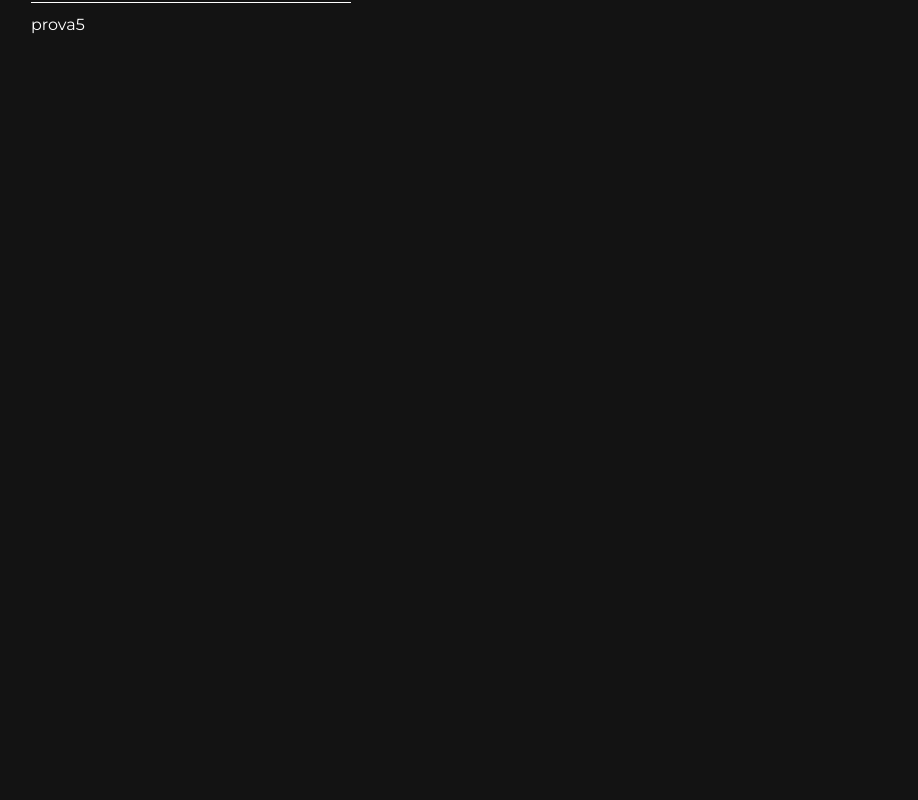
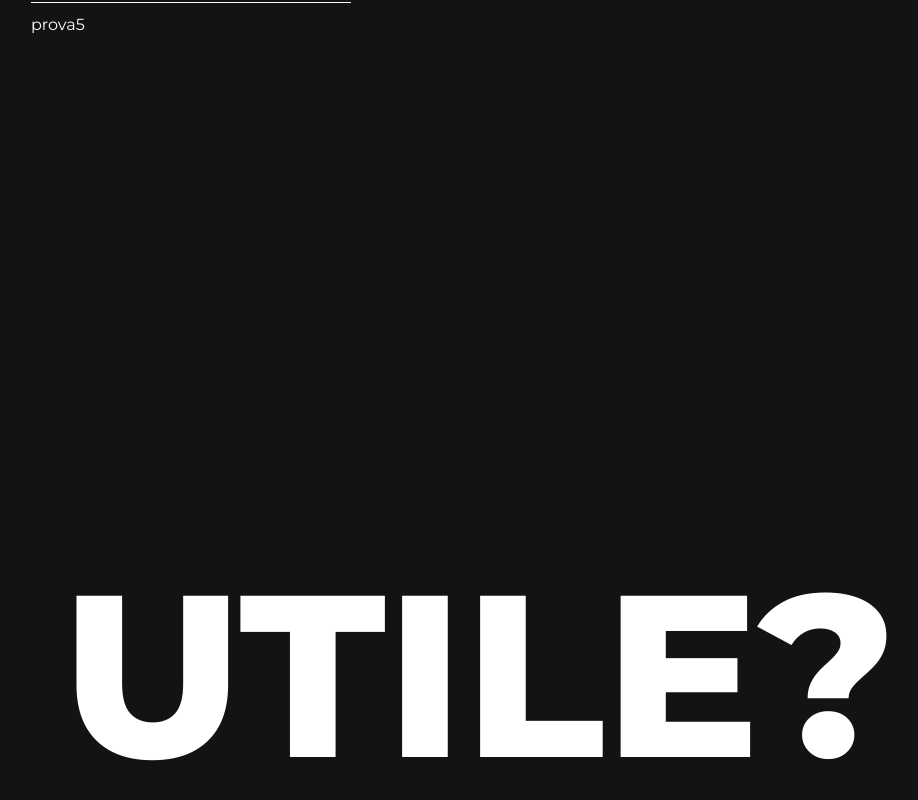
Before and after one commit to rikvik2006/english-presentation, a Next.js app in the folder pcto-ex/: page / in a window 1280 px wide. Shown: the part 1195-1995 px from the top of the page, without its empty margins (161-1079 px from the left). Before the commit the page ends 1469 px from the top, so only its background shows below. Built offline with nearby package versions, Linux system fonts and the light colour scheme.

Commit message:
feat: created utile componet

```diff
--- a/pcto-ex/src/components/Conclusion/Conclusion.jsx
+++ b/pcto-ex/src/components/Conclusion/Conclusion.jsx
@@ -2,6 +2,7 @@ import styles from './Conclusion.module.scss'
 import Nav from './Nav/Nav'
 import Content from './ConcContent/ConcContent'
 import ProContro from './ProContro/ProContro'
+import Utile from './Utile/Utile'
 
 const Conclusion = () => {
     return(
@@ -11,6 +12,8 @@ const Conclusion = () => {
             <Content/>
 
             <ProContro/>
+
+            <Utile/>
         </div>
     )
 }
--- /dev/null
+++ b/pcto-ex/src/components/Conclusion/Utile/Utile.jsx
@@ -0,0 +1,11 @@
+import styles from "./Utile.module.scss"
+
+const Utile = () => {
+    return (
+        <div className={styles.titleContainer}>
+            <div className={styles.title}>utile?</div>
+        </div>
+    );
+};
+
+export default Utile;
--- /dev/null
+++ b/pcto-ex/src/components/Conclusion/Utile/Utile.module.scss
@@ -0,0 +1,13 @@
+.titleContainer {
+    height: 100vh;
+    display: flex;
+    align-items: center;
+    justify-content: center;
+
+    .title{
+        color: var( --primary-white);
+        font-size: 18vw;
+        font-weight: 800;
+        text-transform: uppercase;
+    }
+}
```
